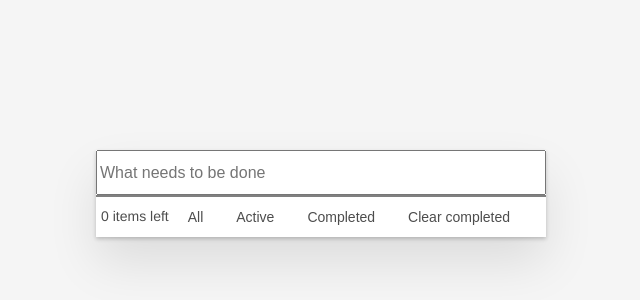
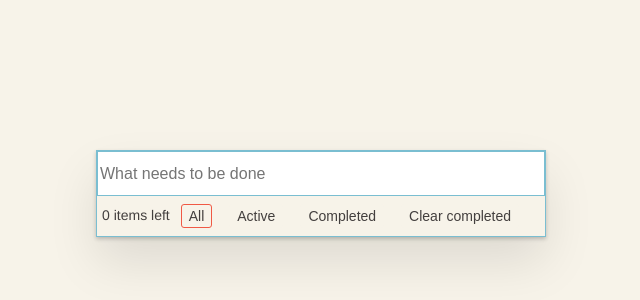
Before and after one commit to JohnDeeBeeCooper/ToDo, a React (Create React App) app: page / in a window 1280 px wide. Shown: the part 80-380 px from the top of the page, without its empty margins (319-959 px from the left). Built offline with nearby package versions, Linux system fonts and the light colour scheme.

Commit message:
some fixes

```diff
--- a/package.json
+++ b/package.json
@@ -8,7 +8,8 @@
     "immutability-helper": "^2.7.1",
     "react": "^16.4.0",
     "react-dom": "^16.4.0",
-    "react-scripts": "1.1.4"
+    "react-scripts": "1.1.4",
+    "styled-components": "^3.3.3"
   },
   "scripts": {
     "start": "react-scripts start",
--- a/src/components/App.jsx
+++ b/src/components/App.jsx
@@ -8,7 +8,7 @@ class App extends React.Component {
         value: '',
         tasks: [],
         id: 0,
-    display: 'all'
+        display: 'All'
     };
 
 
@@ -42,30 +42,38 @@ class App extends React.Component {
         }
     }
     selActive = () => {
-    this.setState({ display: 'active' });
+        this.setState({ display: 'Active' });
     }
     selCompleted = () => {
-    this.setState({ display: 'completed' });
+        this.setState({ display: 'Completed' });
     }
     selAll = () => {
-    this.setState({ display: 'all' });
+        this.setState({ display: 'All' });
     }
     deleteCompleted = () => {
         this.setState({
             tasks: this.state.tasks.filter(item => !item.isCompleted)
         })
     }
-  render() {
+    renderList() {
         let items;
         switch (this.state.display) {
-      case 'all': items = this.state.tasks;
+            case 'All': items = this.state.tasks;
                 break;
-      case 'active': items = this.state.tasks.filter(item => !item.isCompleted);
+            case 'Active': items = this.state.tasks.filter(item => !item.isCompleted);
                 break;
-      case 'completed': items = this.state.tasks.filter(item => item.isCompleted);
+            case 'Completed': items = this.state.tasks.filter(item => item.isCompleted);
                 break;
             default:
         }
+        return this.state.tasks.length > 0 ?
+            (<ul className="item-list">
+                {items.map(item => <Item key={item.id} complete={this.handleRemove} item={item} />)}
+            </ul>)
+            : null;
+    }
+    render() {
+
         const count = this.state.tasks.filter(item => !item.isCompleted).length;
         return (
             <div className="container">
@@ -76,10 +84,8 @@ class App extends React.Component {
                         </div>
                     </form>
                 </div>
-        <ul className="item-list">
-          {items.map(item => <Item key={item.id} complete={this.handleRemove} item={item} />)}
-        </ul>
-        <Footer delete={this.deleteCompleted} count={count} all={this.selAll} completed={this.selCompleted} active={this.selActive} />
+                {this.renderList()}
+                <Footer delete={this.deleteCompleted} display={this.state.display} count={count} all={this.selAll} completed={this.selCompleted} active={this.selActive} />
             </div>
 
         )
--- a/src/components/Footer.jsx
+++ b/src/components/Footer.jsx
@@ -4,17 +4,25 @@ import cn from 'classnames';
 export default class extends React.Component {
     render() {
         const item = this.props;
-        const btnClass = cn({
-            btn:true,
-            active:false
-        })
+        const btnAllClass = cn({
+            btn: true,
+            active: item.display === "All" && true
+        });
+        const btnActiveClass = cn({
+            btn: true,
+            active: item.display === "Active" && true
+        });
+        const btnCompletedClass = cn({
+            btn: true,
+            active: item.display === "Completed" && true
+        });
         return (
             <div className="todo-footer">
                 <span className="todo-count">{item.count}  items left</span>
                 <ul className="footer-list">
-                    <li><button className={btnClass} onClick={item.all}>All</button></li>
-                    <li><button className={btnClass} onClick={item.active}>Active</button></li>
-                    <li><button className={btnClass} onClick={item.completed}>Completed</button></li>
+                    <li><button className={btnAllClass} onClick={item.all}>All</button></li>
+                    <li><button className={btnActiveClass} onClick={item.active}>Active</button></li>
+                    <li><button className={btnCompletedClass} onClick={item.completed}>Completed</button></li>
                     <li><button onClick={this.props.delete} className="btn clear-completed">Clear completed</button></li>
                 </ul>
 
--- a/src/components/Item.jsx
+++ b/src/components/Item.jsx
@@ -1,22 +1,21 @@
-import React from 'react'
-import cn from 'classnames'
-import './style.css'
+import React from 'react';
+import cn from 'classnames';
+import './style.css';
 
-export default class extends React.Component {
-  render() {
-    const todo = this.props;
+const Item = (props) => {
   const classItem = cn({
     item: true,
-      active: !todo.item.isCompleted,
-      completed: todo.item.isCompleted
+    active: !props.item.isCompleted,
+    completed: props.item.isCompleted
   })
   return (
     <li>
       <div>
-          <input type="checkbox" className="toggle" checked={todo.item.isCompleted} onChange={todo.complete(todo.item)} /><label className={classItem}>{todo.item.task}</label>
+        <input type="checkbox" id={props.item.id} checked={props.item.isCompleted} onChange={props.complete(props.item)} />
+        <label htmlFor={props.item.id} className={classItem}>{props.item.task}</label>
       </div>
     </li>
 
   );
 }
-}
+export default Item;
--- a/src/components/style.css
+++ b/src/components/style.css
@@ -1,8 +1,10 @@
+@import url(https://fonts.googleapis.com/css?family=Open+Sans);
+
 body {
     font: 14px 'Helvetica Neue', Helvetica, Arial, sans-serif;
     line-height: 1.4em;
-    background: #f5f5f5;
-    color: #4d4d4d;
+    background:#f7f3e9;
+    color: #433F3E;
     margin: 0 auto;
     font-weight: 300;
 }
@@ -15,20 +17,10 @@ li {
     list-style-type: none;
 }
 
-.form-container {
-    display: flex;
-}
-
 .todo-form .form-control {
     width: 100%;
     height: 45px;
 }
-
-.todo-form {
-    display: block;
-    flex: 1;
-}
-
 .completed {
     text-decoration: line-through;
 }
@@ -40,12 +32,13 @@ ul.footer-list li {
 }
 
 .container {
-    background: #fff;
+    background: #f7f3e9;
     min-width: 450px;
     max-width: 600px;
     margin: 130px 0 40px 0;
     position: relative;
     box-shadow: 0 2px 4px 0 rgba(0, 0, 0, 0.2), 0 25px 50px 0 rgba(0, 0, 0, 0.1);
+    border:1px solid #7abed1;
 }
 
 .todo-footer {
@@ -53,34 +46,31 @@ ul.footer-list li {
     height: 40px;
     align-items: center;
 }
-
 .todo-footer ul {
     display: block;
     margin: 0;
     padding: 0;
 }
-
+input[type="text"]{
+    border:1px solid #7abed1;
+    outline:none;
+}
 .item-list li {
-    border-bottom: 1px solid gray;
-}
-
-.containter{
-    border:1px solid gray;
+    border-bottom: 1px solid #7abed1;
 }
 .btn {
     font-family: Arial;
-    color: #000000;
+    color: #433F3E;
     font-size: 14px;
-    background: #ffffff;
+    background: #f7f3e9;
     padding: 10px 20px 10px 20px;
-    border: solid #000000 0px;
     text-decoration: none;
     outline: none;
 }
 
 .btn:hover {
     text-decoration: none;
-    border: 1px solid gray;
+    border: 1px solid #f05945;
     border-radius: 3px;
 }
 
@@ -88,7 +78,9 @@ ul.footer-list li {
     margin: 0;
     padding: 0;
 }
-
+button.active {
+    border: 1px solid #f05945 !important;
+}
 .item-list li {
     position: relative;
     font-size: 16px;
@@ -96,7 +88,7 @@ ul.footer-list li {
 
 .form-control {
     font-family: Arial;
-    color: #000000;
+    color: #445252;
     font-size: 16px;
 }
 
@@ -114,9 +106,6 @@ ul.footer-list li {
     text-align: left;
     padding:0 5px;
 }
-.item-list{
-    border:1px solid gray;
-}
 .item-list li {
     text-align: left;
     padding:10px 15px;
@@ -127,3 +116,46 @@ ul.footer-list li {
 .todo-footer{
     display:flex;
 }
+
+input[type="checkbox"] { display: none; }
+
+input[type="checkbox"] + label {
+  display: block;
+  position: relative;
+  padding-left: 35px;
+  margin-bottom: 20px;
+  font: 14px/20px 'Open Sans', Arial, sans-serif;
+  color: #433F3E;
+  cursor: pointer;
+  -webkit-user-select: none;
+  -moz-user-select: none;
+  -ms-user-select: none;
+}
+
+input[type="checkbox"] + label:last-child { margin-bottom: 0; }
+
+input[type="checkbox"] + label:before {
+  content: '';
+  display: block;
+  width: 20px;
+  height: 20px;
+  border: 1px solid #f05945;
+  position: absolute;
+  left: 0;
+  top: 0;
+  opacity: .7;
+  -webkit-transition: all .12s, border-color .08s;
+  transition: all .12s, border-color .08s;
+}
+
+input[type="checkbox"]:checked + label:before {
+  width: 10px;
+  top: -5px;
+  left: 5px;
+  border-radius: 0;
+  opacity: 1;
+  border-top-color: transparent;
+  border-left-color: transparent;
+  -webkit-transform: rotate(45deg);
+  transform: rotate(45deg);
+}
```
Also changed, not shown: 1 other file (tests, documents, lock files or other folders). Lines whose indentation alone changed are shown as unchanged.
